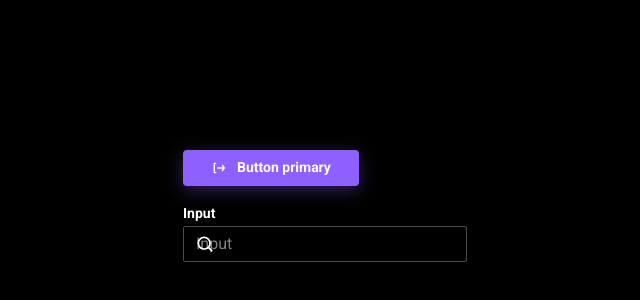
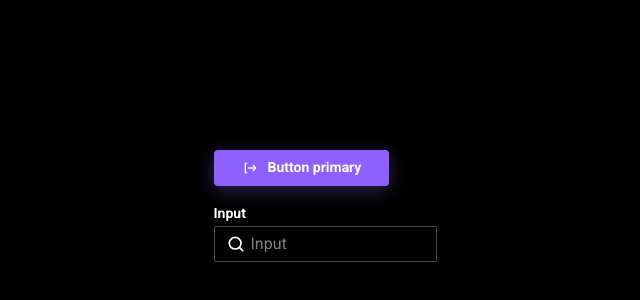
Before and after one commit to xaosland/cards, a React (Vite) app: page / in a window 1280 px wide. Shown: the part 194-494 px from the top of the page, without its empty margins (315-955 px from the left). Built offline with nearby package versions, Linux system fonts and the light colour scheme.

Commit message:
number 20

```diff
--- a/src/components/ui/input/text-field.module.scss
+++ b/src/components/ui/input/text-field.module.scss
@@ -37,9 +37,9 @@
 }
 
 .input {
-  width: 284px;
+  width: calc(100%);
   height: 36px;
-  padding: 6px 12px;
+  padding-left: 36px;
 
   font-size: var(--font-size-m);
   line-height: var(--line-height-m);
@@ -64,9 +64,6 @@
 
   &:focus,
   &:active:enabled {
-    width: 284px;
-    height: 36px;
-
     font-family: var(--font-family);
     font-size: 16px;
     font-weight: 400;
@@ -82,9 +79,6 @@
   }
 
   &:hover:not(&:disabled) {
-    width: 284px;
-    height: 36px;
-
     background: var(--color-dark-700);
     border: 1px solid var(--color-dark-100);
     border-radius: 2px;
```
